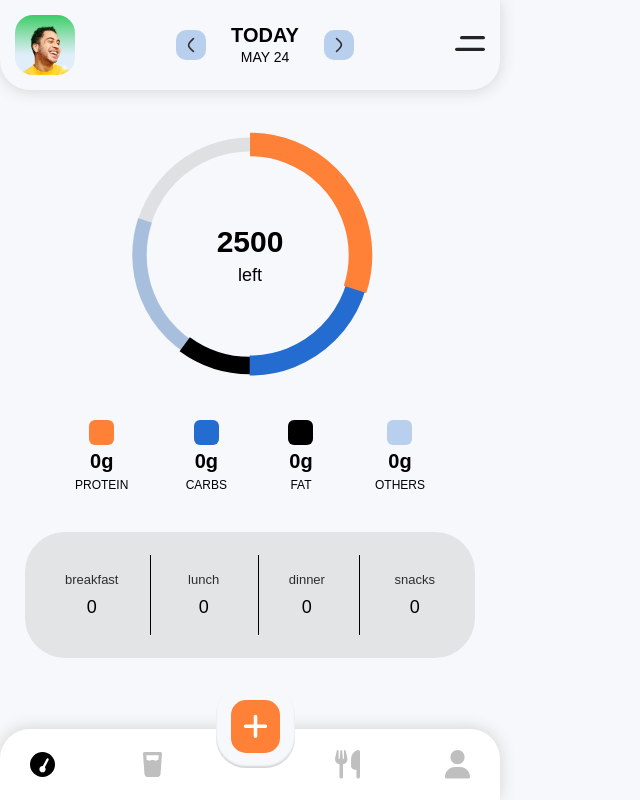
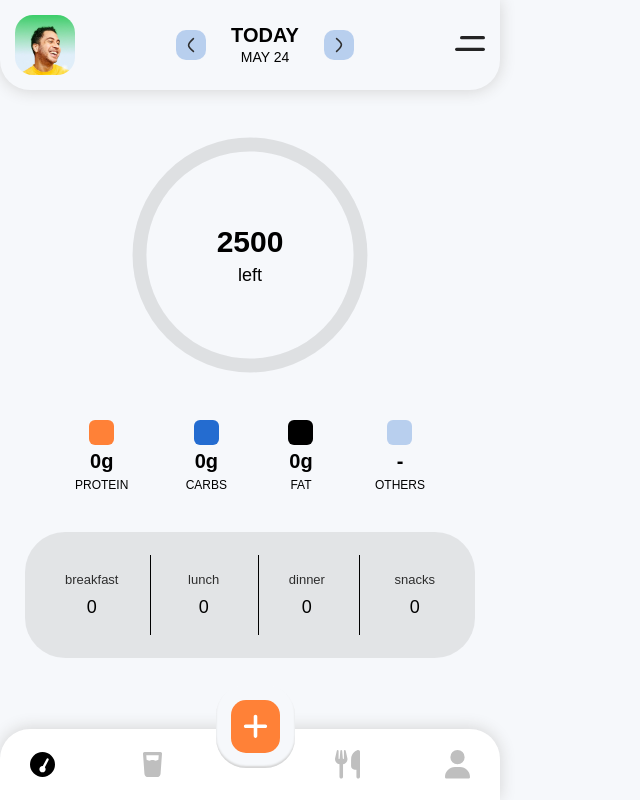
Before and after one commit to MahshadOliaie/Fitness-App, a React (Vite) app: page / in a window 1280 px wide. Shown: the whole page, without its empty margins (0-640 px from the left). Built offline with nearby package versions, Linux system fonts and the light colour scheme.

Commit message:
dynamic diagram

```diff
--- a/src/components/Diagram/Diagram.jsx
+++ b/src/components/Diagram/Diagram.jsx
@@ -3,6 +3,24 @@ import CSS from './index.module.css'
 
 function Diagram() {
     const { breakfastInfo, lunchInfo, dinnerInfo, snackInfo } = useCalculator()
+
+    const total = {
+        calories: [...breakfastInfo.calories, ...lunchInfo.calories, ...dinnerInfo.calories, snackInfo.calories].reduce((acc, curr) => +acc + +curr, 0),
+        protein: [...breakfastInfo.protein, ...lunchInfo.protein, ...dinnerInfo.protein, snackInfo.protein].reduce((acc, curr) => +acc + +curr, 0),
+        carbs: [...breakfastInfo.carbs, ...lunchInfo.carbs, ...dinnerInfo.carbs, snackInfo.carbs].reduce((acc, curr) => +acc + +curr, 0),
+        fat: [...breakfastInfo.fat, ...lunchInfo.fat, ...dinnerInfo.fat, snackInfo.fat].reduce((acc, curr) => +acc + +curr, 0),
+        }
+
+    const caloriesOf = {
+        protein: total.protein * 4,
+        carbs: total.carbs * 4,
+        fat: total.fat * 9
+    }
+
+    const calc = (macro) => {
+        return caloriesOf[macro] / (2500 / 100)
+    }
+
     return (
         <>
             <div className={CSS.diagramContainer}>
@@ -11,29 +29,29 @@ function Diagram() {
                 a 15.9155 15.9155 0 0 1 0 31.831
                 a 15.9155 15.9155 0 0 1 0 -31.831"
                     />
-                    <path className={CSS.othersPath} strokeDasharray="100" d="M18 2.0845
+                    <path className={CSS.othersPath} strokeDasharray={`${(total.calories / (2500 / 100)) } 100`} d="M18 2.0845
                 a 15.9155 15.9155 0 0 1 0 31.831
                 a 15.9155 15.9155 0 0 1 0 -31.831"
                     />
 
-                    <path className={CSS.fatPath} strokeDasharray="100" d="M18 2.0845
+                    <path className={CSS.fatPath} strokeDasharray={`${calc("carbs") + calc("protein") + calc("fat")} 100`} d="M18 2.0845
                 a 15.9155 15.9155 0 0 1 0 31.831
                 a 15.9155 15.9155 0 0 1 0 -31.831"
                     />
 
-                    <path className={CSS.carbsPath} strokeDasharray="100" d="M18 2.0845
+                    <path className={CSS.carbsPath} strokeDasharray={`${calc("carbs") + calc("protein")} 100`} d="M18 2.0845
                 a 15.9155 15.9155 0 0 1 0 31.831
                 a 15.9155 15.9155 0 0 1 0 -31.831"
                     />
 
-                    <path className={CSS.proteinPath} strokeDasharray="100" d="M18 2.0845
+                    <path className={CSS.proteinPath} strokeDasharray={`${calc("protein")} 100`} d="M18 2.0845
                 a 15.9155 15.9155 0 0 1 0 31.831
                 a 15.9155 15.9155 0 0 1 0 -31.831"
                     />
 
                 </svg>
                 <div className={CSS.calories}>
-                    <p className={CSS.caloryNum}>{2500 - [...breakfastInfo.calories, ...lunchInfo.calories, ...dinnerInfo.calories, snackInfo.calories].reduce((acc, curr) => +acc + +curr, 0)}</p>
+                    <p className={CSS.caloryNum}>{2500 - total.calories}</p>
                     <p className={CSS.left}>left</p>
                 </div>
             </div>
@@ -41,25 +59,25 @@ function Diagram() {
             <div className={CSS.nutritionGuide}>
                 <div className={CSS.nutrition}>
                     <div className={CSS.protein}></div>
-                    <p className={CSS.grams}>{[...breakfastInfo.protein, ...lunchInfo.protein, ...dinnerInfo.protein, snackInfo.protein].reduce((acc, curr) => +acc + +curr, 0)}g</p>
+                    <p className={CSS.grams}>{total.protein}g</p>
                     <p className={CSS.unit}>PROTEIN</p>
                 </div>
 
                 <div className={CSS.nutrition}>
                     <div className={CSS.carbs}></div>
-                    <p className={CSS.grams}>{[...breakfastInfo.carbs, ...lunchInfo.carbs, ...dinnerInfo.carbs, snackInfo.carbs].reduce((acc, curr) => +acc + +curr, 0)}g</p>
+                    <p className={CSS.grams}>{total.carbs}g</p>
                     <p className={CSS.unit}>CARBS</p>
                 </div>
 
                 <div className={CSS.nutrition}>
                     <div className={CSS.fat}></div>
-                    <p className={CSS.grams}>{[...breakfastInfo.fat, ...lunchInfo.fat, ...dinnerInfo.fat, snackInfo.fat].reduce((acc, curr) => +acc + +curr, 0)}g</p>
+                    <p className={CSS.grams}>{total.fat}g</p>
                     <p className={CSS.unit}>FAT</p>
                 </div>
 
                 <div className={CSS.nutrition}>
                     <div className={CSS.others}></div>
-                    <p className={CSS.grams}>{[...breakfastInfo.others, ...lunchInfo.others, ...dinnerInfo.others, snackInfo.others].reduce((acc, curr) => +acc + +curr, 0)}g</p>
+                    <p className={CSS.grams}>-</p>
                     <p className={CSS.unit}>OTHERS</p>
                 </div>
             </div>
--- a/src/components/Diagram/index.module.css
+++ b/src/components/Diagram/index.module.css
@@ -15,26 +15,22 @@
 .proteinPath {
     stroke: #FF8137;
     stroke-width: 3.4;
-    stroke-dasharray: 30 100;
 }
 
 
 .carbsPath {
     stroke: #246CD0;
     stroke-width: 2.9;
-    stroke-dasharray: 50 100;
 }
 
 .fatPath {
     stroke: #000000;
     stroke-width: 2.5;
-    stroke-dasharray: 60 100;
 }
 
 .othersPath{
     stroke: rgb(36, 108, 208 , 29%);
     stroke-width: 2.1;
-    stroke-dasharray: 80 100;
 }
 
 .baseline {
--- a/src/hooks/useCalculator.js
+++ b/src/hooks/useCalculator.js
@@ -4,34 +4,31 @@ import FoodContext from "../context/FoodContext"
 
 function useCalculator() {
     const { breakfast, lunch, dinner, snack } = useContext(FoodContext)
+    console.log("hi")
 
     const breakfastInfo = {
         calories: [],
         protein: [],
         carbs: [],
         fat: [],
-        others: []
     }
     const lunchInfo = {
         calories: [],
         protein: [],
         carbs: [],
         fat: [],
-        others: []
     }
     const dinnerInfo = {
         calories: [],
         protein: [],
         carbs: [],
         fat: [],
-        others: []
     }
     const snackInfo = {
         calories: [],
         protein: [],
         carbs: [],
         fat: [],
-        others: []
     }
 
 
```
